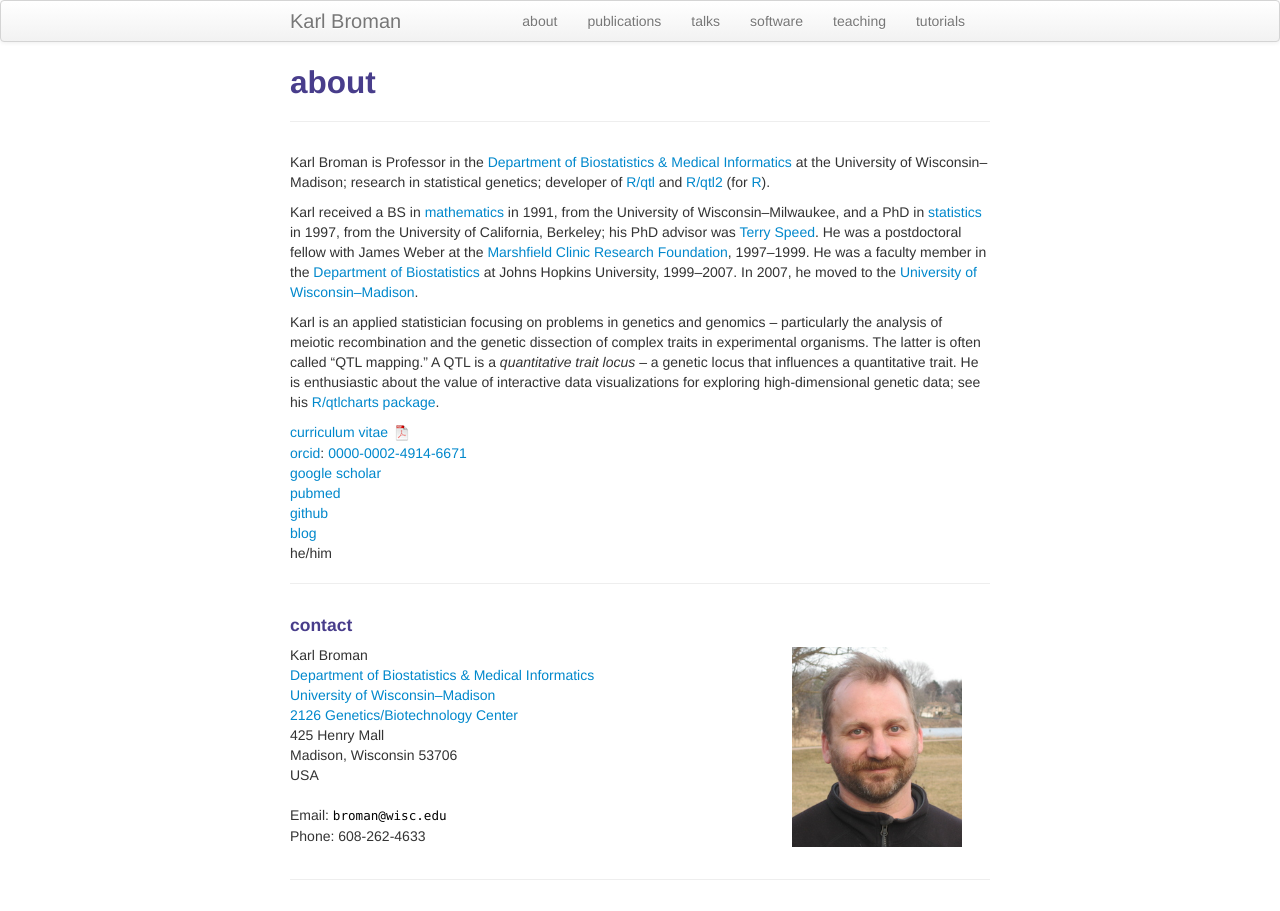
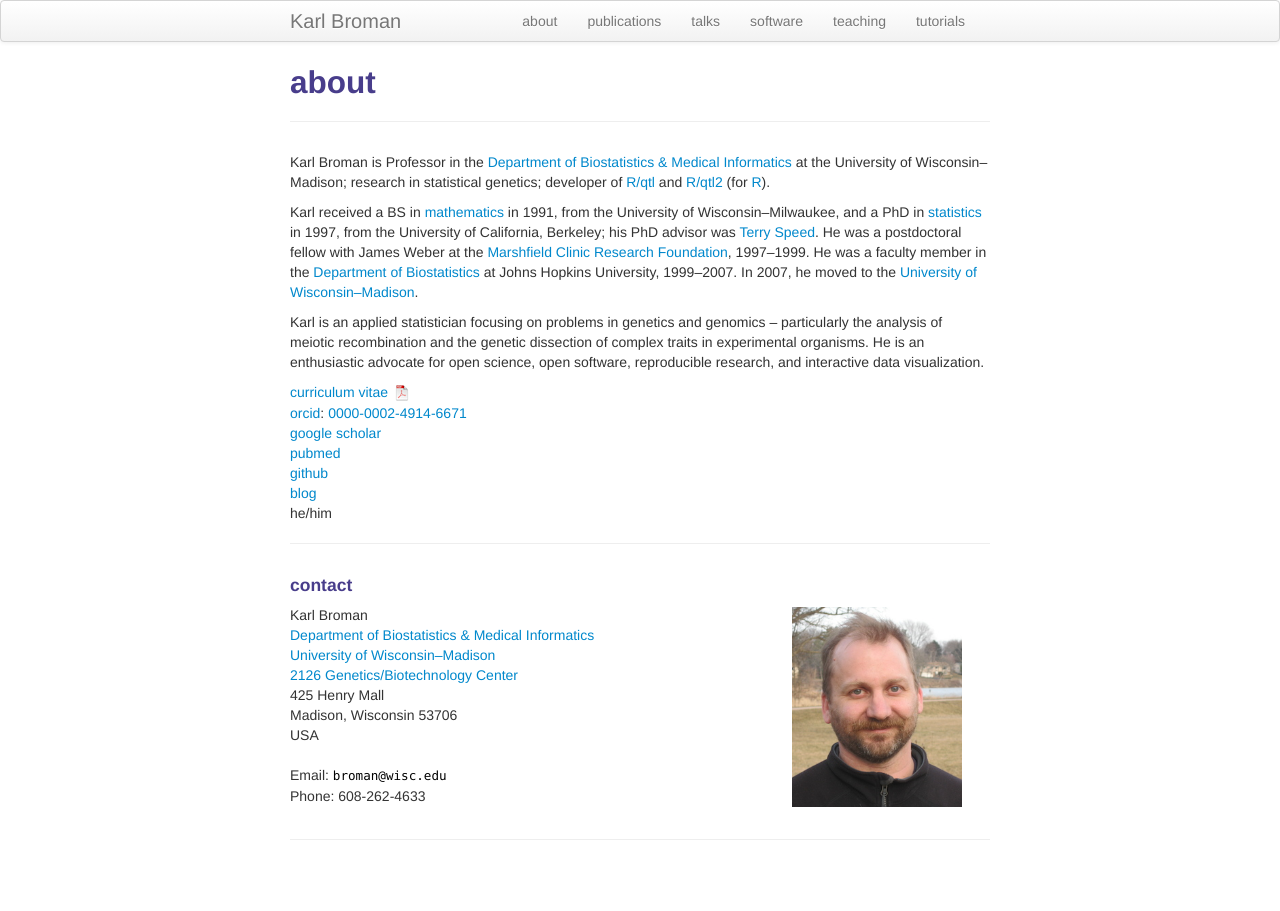
Before and after one commit to kbroman/kbroman.github.io, a Jekyll site: the page built from about.md, in a window 1280 px wide. Built offline with Jekyll 4.4.1, drawn with Linux system fonts in a browser that asks for light colours.

Commit message:
revisions in about.md

```diff
--- a/about.md
+++ b/about.md
@@ -26,12 +26,9 @@ Hopkins University, 1999&ndash;2007. In 2007, he moved to the
 
 Karl is an applied statistician focusing on problems in genetics and
 genomics &ndash; particularly the analysis of meiotic recombination and the
-genetic dissection of complex traits in experimental organisms. The
-latter is often called &ldquo;QTL mapping.&rdquo; A QTL is a
-_quantitative trait locus_ &ndash; a genetic locus that influences a
-quantitative trait. He is enthusiastic about the value
-of interactive data visualizations for exploring high-dimensional genetic data;
-see his [R/qtlcharts package](https://kbroman.org/qtlcharts/).
+genetic dissection of complex traits in experimental organisms.
+He is an enthusiastic advocate for open science, open software,
+reproducible research, and interactive data visualization.
 
 [curriculum vitae ![CV as pdf](icons16/pdf-icon.png)]({{ BASE_PATH }}/broman_cv.pdf)<br/>
 [orcid](https://orcid.org): [0000-0002-4914-6671](https://orcid.org/0000-0002-4914-6671)<br/>
```
